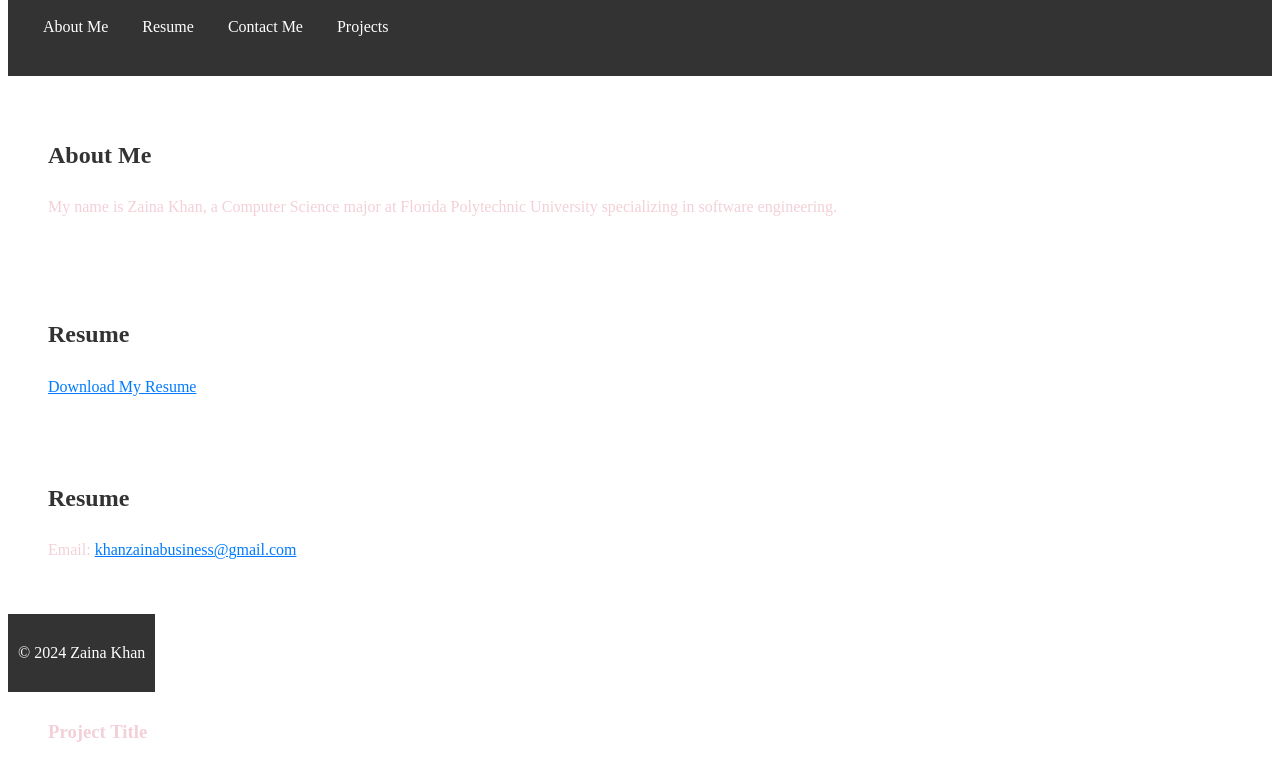
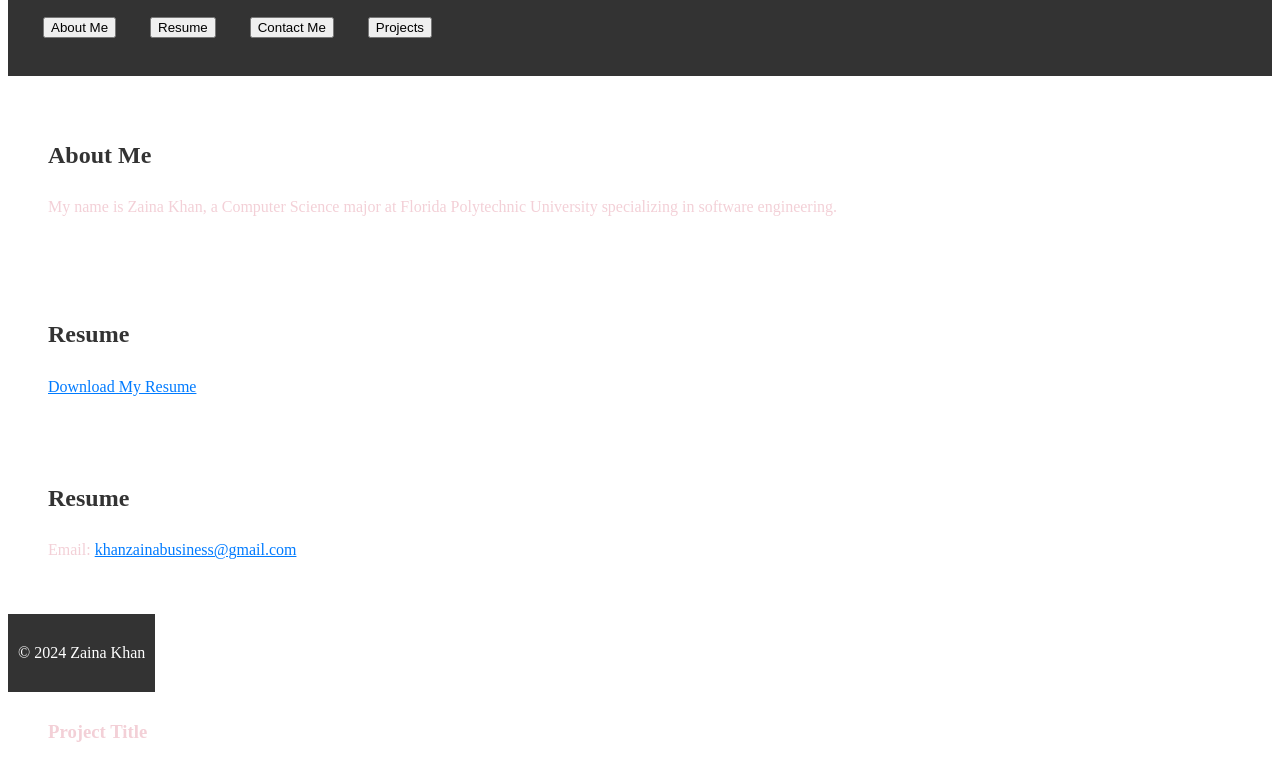
Before and after one commit to ZainaK05/ZainaK05.github.io, a plain HTML site: page index.html in a window 1280 px wide. Shown: the part 108-871 px from the top of the page. Drawn offline with Linux system fonts and the light colour scheme.

Commit message:
Update index.html

```diff
--- a/index.html
+++ b/index.html
@@ -19,10 +19,14 @@
     <h1> Zaina Khan </h1>
     <nav>
       <ul>
-        <li><a href = "#about" > About Me </a></li>
-        <li><a href = "#resume" > Resume </a></li>
-        <li><a href = "#contact" > Contact Me </a></li>
-        <li><a href = "#projects" > Projects </a></li>
+        <!-- Buttons -->
+        <li><button onclick = "showSelection('about')"> About Me </button></li>
+        <li> <button onclick = "showSelection('resume')"> Resume </button></li>
+        <li> <button onclick = "showSelection('contact')"> Contact Me </button></li>
+        <li> <button onclick = "showSelection('projects')"> Projects </button></li>
+
+
+
 
       </ul>
     </nav>
```
